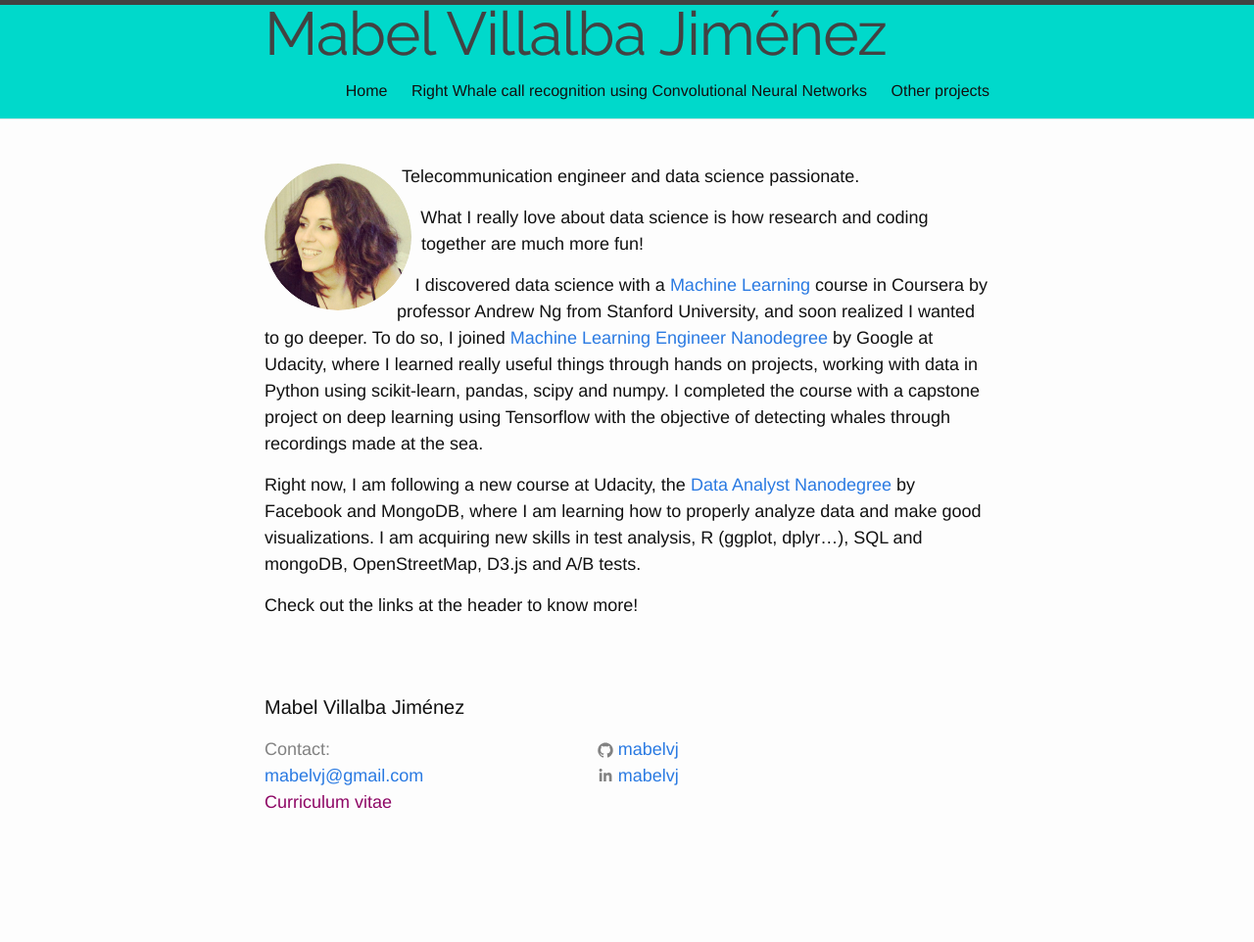
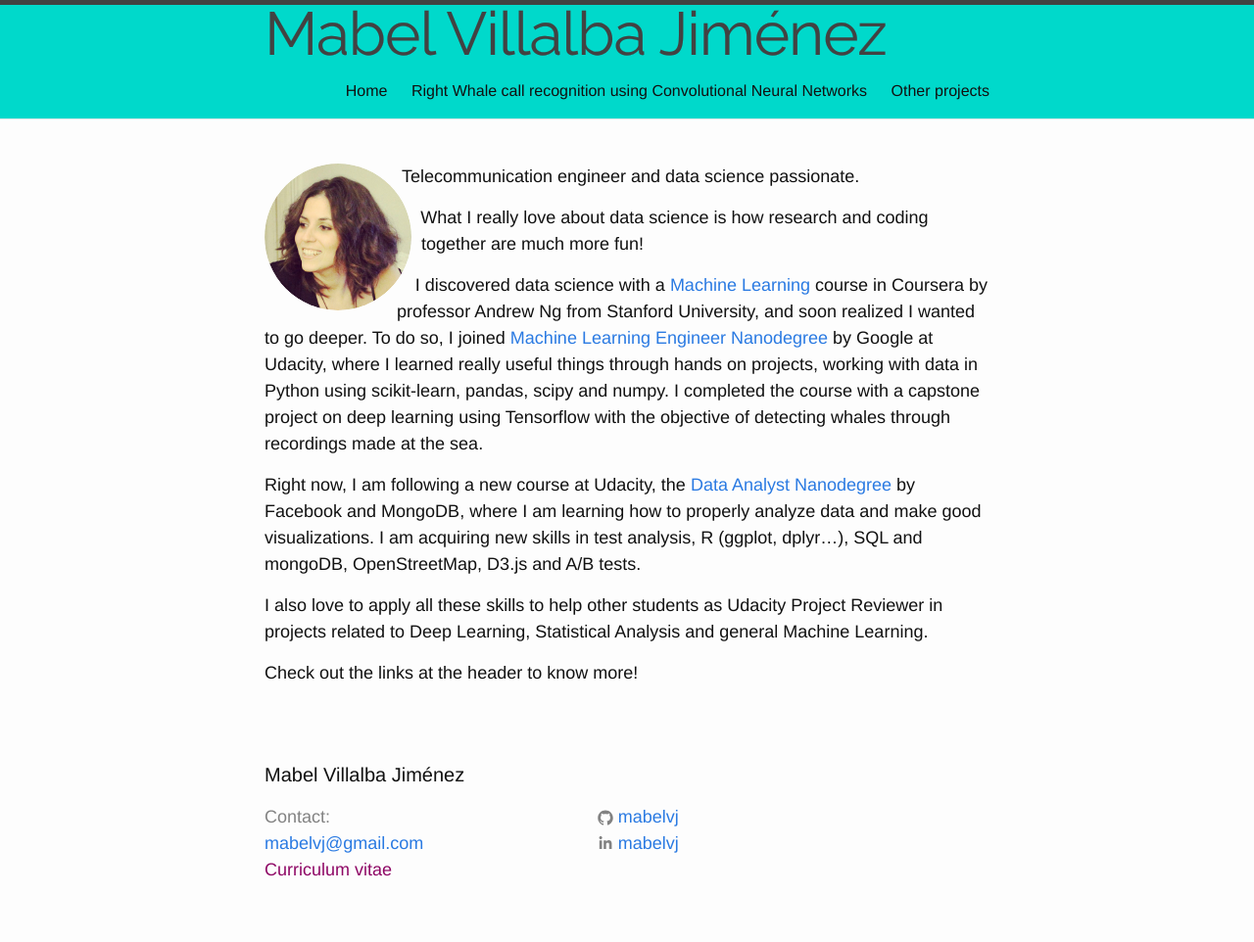
Before and after one commit to mabelvj/mabelvj.github.io, a Jekyll site: the page built from index.md, in a window 1280 px wide. Shown: the whole page at 98% size. Built offline with Jekyll 4.4.1, drawn with Linux system fonts in a browser that asks for light colours; some web fonts are replaced; before the commit the page ends 900 px from its top, so only the background shows below that.

Commit message:
update 25-1-17

```diff
--- a/index.md
+++ b/index.md
@@ -37,4 +37,8 @@ I discovered data science with a [Machine Learning](https://www.coursera.org/lea
 
 Right now, I am following a new course at Udacity, the [Data Analyst Nanodegree](https://www.udacity.com/course/data-analyst-nanodegree--nd002) by Facebook and MongoDB, where I am learning how to properly analyze data and make good visualizations. I am acquiring new skills in test analysis, R (ggplot, dplyr...), SQL and mongoDB, OpenStreetMap, D3.js and A/B tests.
 
+
+I also love to apply all these skills to help other students as Udacity Project Reviewer in projects related to Deep Learning, Statistical Analysis and general Machine Learning.
+
+
 Check out the links at the header to know more!
```
Also changed, not shown: projects.md (+1 -1 lines), 2 other files.
